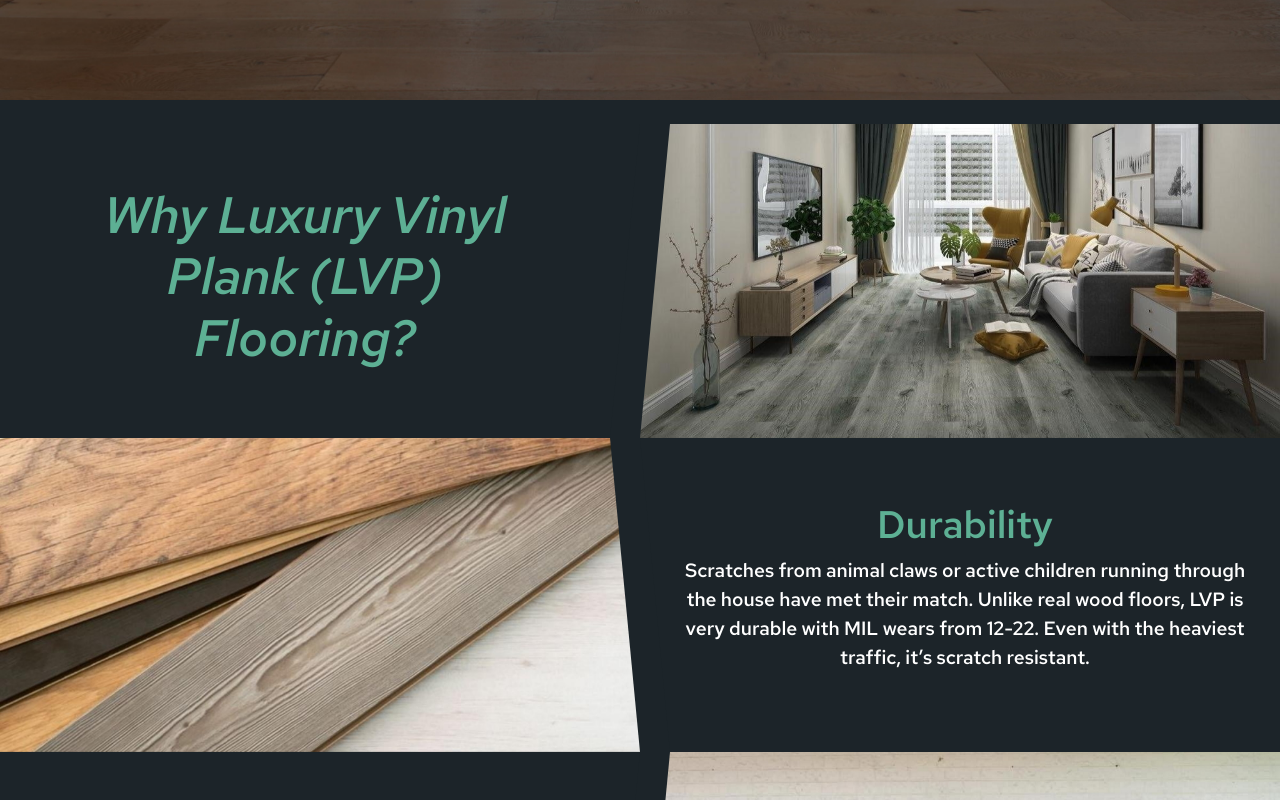
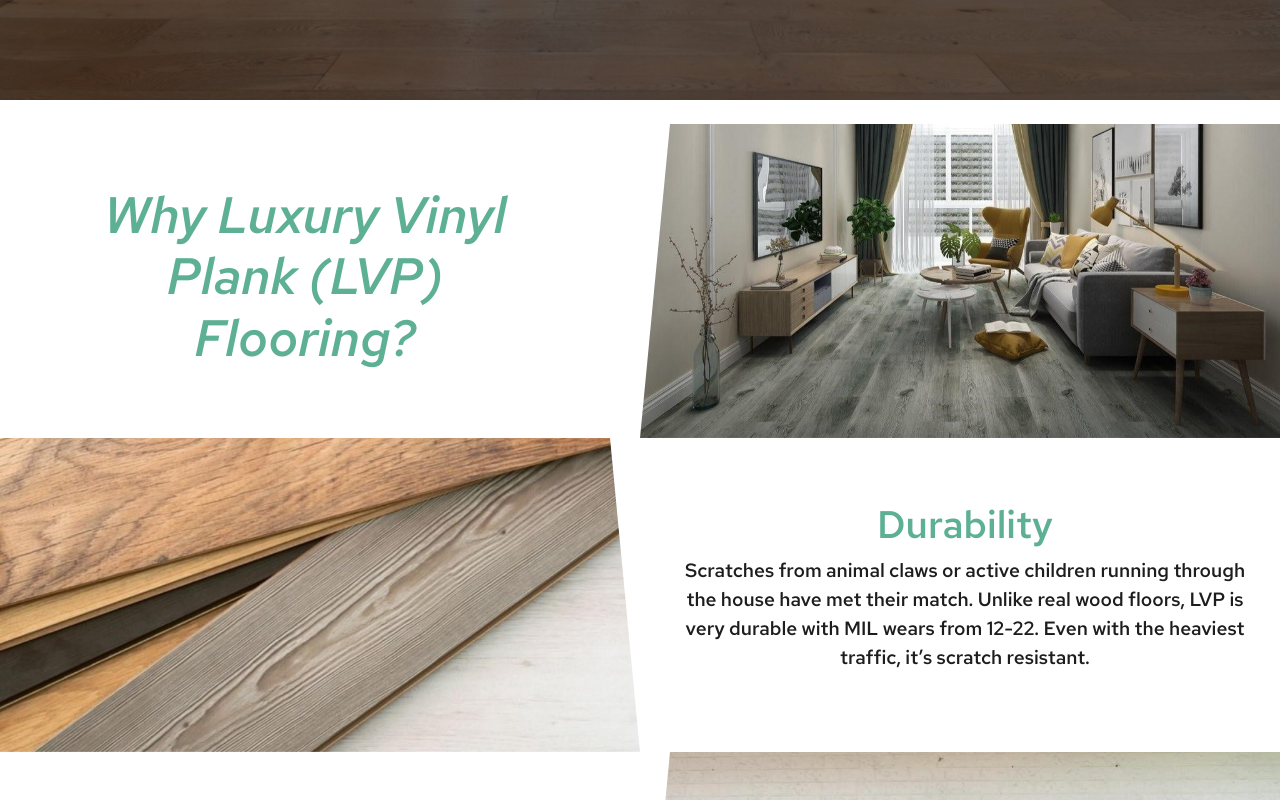
Before and after one commit to rmbass3/overstock_app, a React (Create React App) app: page / in a window 1280 px wide. Shown: the part 700-1500 px from the top of the page. Built offline with nearby package versions, Linux system fonts and the light colour scheme.

Commit message:
Changed to white theme

```diff
--- a/src/App.css
+++ b/src/App.css
@@ -21,7 +21,7 @@
 }
 
 .App {
-  background-color: var(--charcoal);
+  background-color: rgb(255, 255, 255);
 }
 
 /* Header */
@@ -156,7 +156,7 @@
 }
 
 .home-trans1 .trans1-text {
-  color: white;
+  color: rgb(29, 29, 29);
   font-family: RedHatMedium;
   text-align: center;
   font-size: clamp(15px, 1.5vw, 22.5px);
@@ -177,7 +177,7 @@
   height: 0;
   border-style: solid;
   border-width: 314px 30px 0 0;
-  border-color: rgb(28, 36, 41) transparent transparent transparent;
+  border-color: white transparent transparent transparent;
   position: relative;
   z-index: 3;
 }
@@ -187,7 +187,7 @@
   height: 0;
   border-style: solid;
   border-width: 0 0 314px 30px;
-  border-color: transparent transparent rgb(28, 36, 41) transparent;
+  border-color: transparent transparent white transparent;
   line-height: 0px;
   position: relative;
   z-index: 3;
@@ -199,7 +199,7 @@
   height: 0;
   border-style: solid;
   border-width: 0 30px 314px 0;
-  border-color: transparent rgb(28, 36, 41) transparent transparent;
+  border-color: transparent white transparent transparent;
   margin-left: auto;
   position: relative;
   z-index: 3;
@@ -210,7 +210,7 @@
   height: 0;
   border-style: solid;
   border-width: 314px 0 0 30px;
-  border-color: transparent transparent transparent rgb(28, 36, 41);
+  border-color: transparent transparent transparent white;
   position: relative;
   z-index: 3;
 }
```
